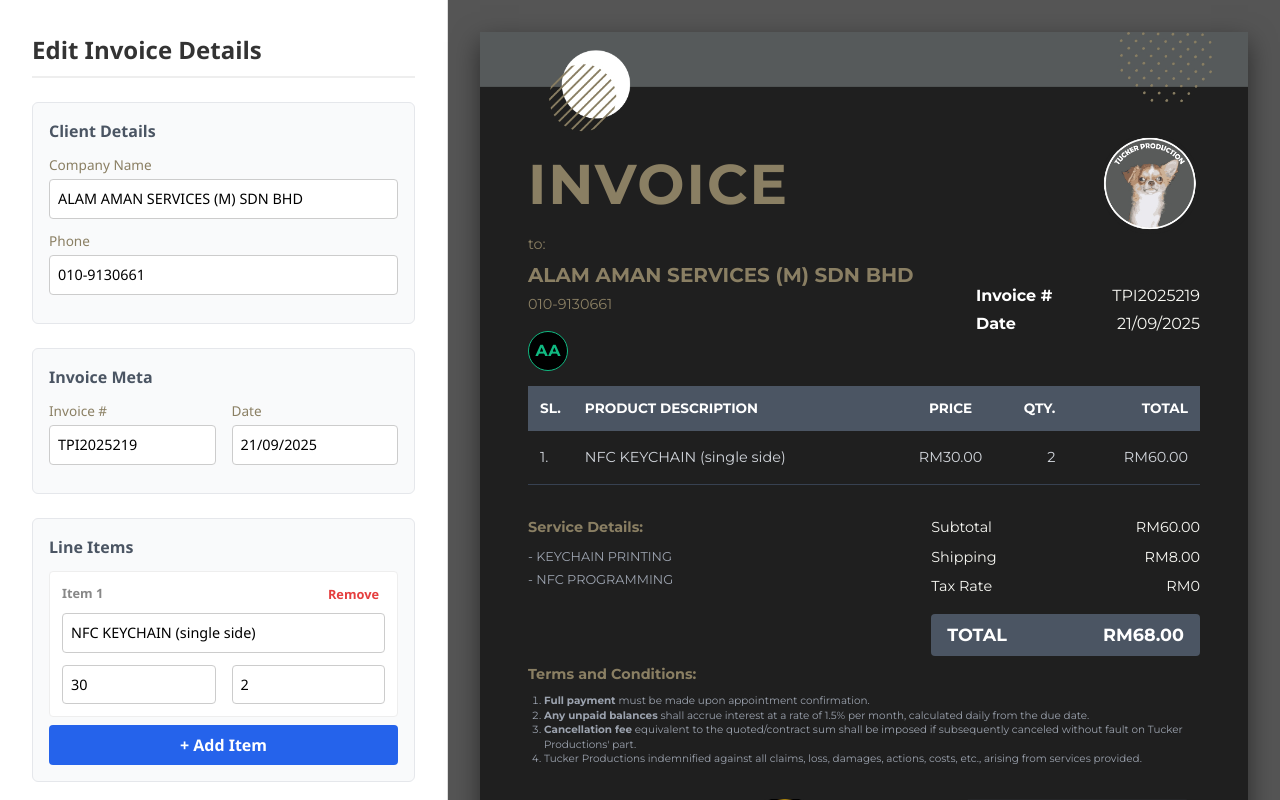
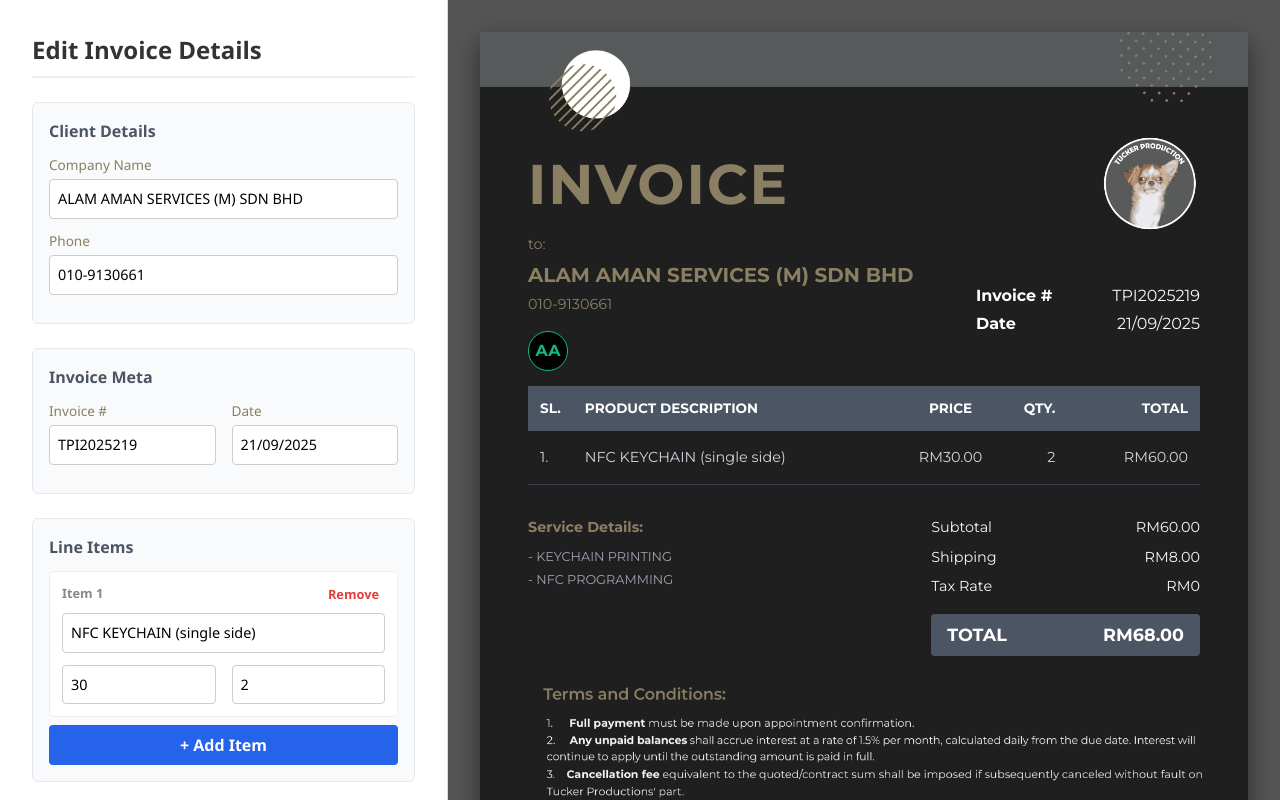
Before and after one commit to StewardRighteous/invoice-generator-cl1, a React (Vite) app: page / in a window 1280 px wide. Shown: the top 800 px of the page. Built offline with nearby package versions, Linux system fonts and the light colour scheme.

Commit message:
replace bottom jpg and terms

```diff
--- a/src/invoice/InvoicePreview.jsx
+++ b/src/invoice/InvoicePreview.jsx
@@ -87,30 +87,7 @@
             </div>
           </div>
         </div>
-        <div className="terms-section">
-          <div className="section-head">Terms and Conditions:</div>
-          <ol className="terms-list">
-            <li>
-              <b>Full payment </b>must be made upon appointment confirmation.
-            </li>
 
-            <li>
-              <b>Any unpaid balances</b> shall accrue interest at a rate of 1.5%
-              per month, calculated daily from the due date.
-            </li>
-
-            <li>
-              <b>Cancellation fee</b> equivalent to the quoted/contract sum
-              shall be imposed if subsequently canceled without fault on Tucker
-              Productions' part.
-            </li>
-
-            <li>
-              Tucker Productions indemnified against all claims, loss, damages,
-              actions, costs, etc., arising from services provided.
-            </li>
-          </ol>
-        </div>
         <img src={bottom} alt="" />
       </div>
     </div>
```
Also changed, not shown: public/bottom.jpg.
